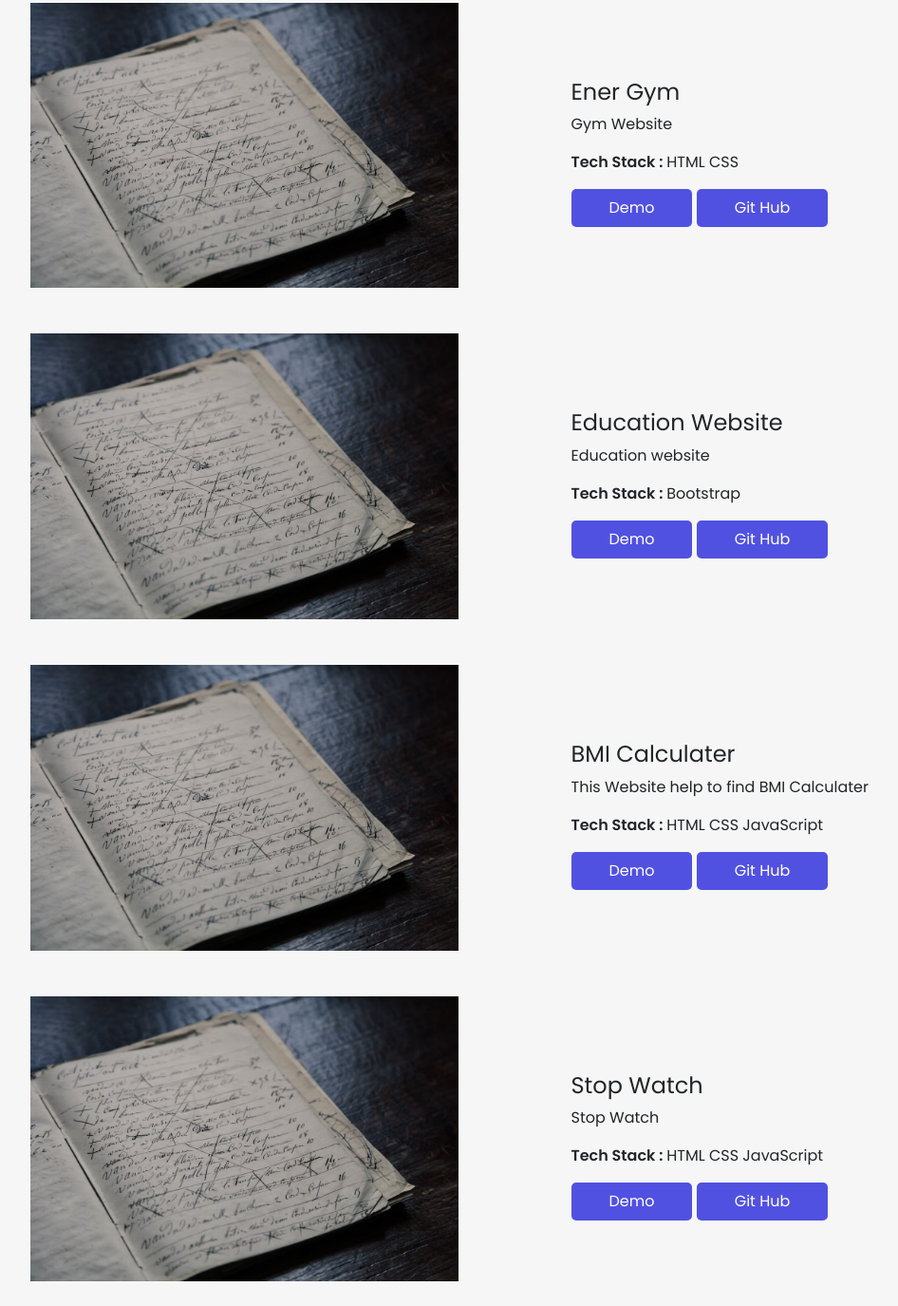
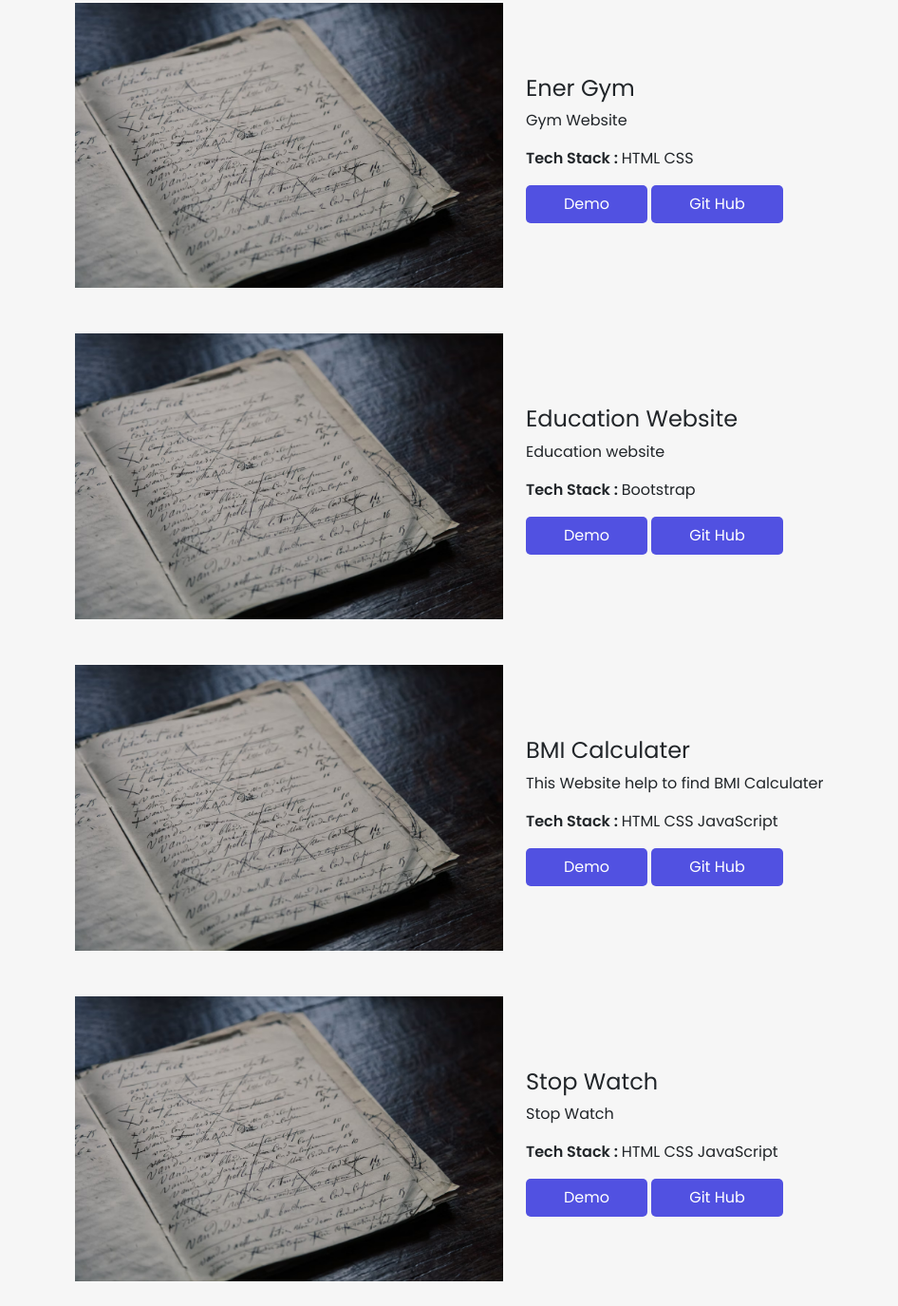
Before and after one commit to ANUSHALAV/Portfolio_Website, a plain HTML site: page index.html in a window 1280 px wide. Shown: the part 2225-3600 px from the top of the page at 95% size, without its empty margins (98-1044 px from the left). Drawn offline with nearby package versions, Linux system fonts and the light colour scheme.

Commit message:
initial commit

```diff
--- a/index.html
+++ b/index.html
@@ -198,7 +198,7 @@
                     </div>
                 </div>
 
-                <div class="row align-items-center  mb-5 justify-content-around">
+                <div class="row align-items-center  mb-5 justify-content-center">
                     <div class="col-md-5 col-9 image">
                         <img src="images/photo-1576269483449-3b694997b362.avif" alt="" class="w-100">
                     </div>
@@ -206,12 +206,12 @@
                         <h3>Ener Gym</h3>
                         <p>Gym Website</p>
                         <p><span class="fw-bold text-capitalize">tech stack : </span>HTML CSS</p>
-                        <button class="main-btn">demo</button>
+                        <button class="main-btn mb-2">demo</button>
                         <button class="main-btn">git hub</button>
                     </div>
                 </div>
 
-                <div class="row align-items-center mb-5 justify-content-around">
+                <div class="row align-items-center mb-5 justify-content-center">
                     <div class="col-md-5 col-9 image">
                         <img src="images/photo-1576269483449-3b694997b362.avif" alt="" class="w-100">
                     </div>
@@ -219,13 +219,13 @@
                         <h3>Education Website</h3>
                         <p>Education website</p>
                         <p><span class="fw-bold text-capitalize">tech stack : </span>Bootstrap</p>
-                        <button class="main-btn">demo</button>
+                        <button class="main-btn mb-2">demo</button>
                         <button class="main-btn">git hub</button </div>
                     </div>
 
                 </div>
 
-                <div class="row align-items-center mb-5 justify-content-around">
+                <div class="row align-items-center mb-5 justify-content-center">
                     <div class="col-md-5 col-9 image">
                         <img src="images/photo-1576269483449-3b694997b362.avif" class="w-100" alt="">
                     </div>
@@ -233,14 +233,14 @@
                         <h3>BMI Calculater</h3>
                         <p>This Website help to find BMI Calculater</p>
                         <p><span class="fw-bold text-capitalize">tech stack : </span>HTML CSS JavaScript</p>
-                        <button class="main-btn">demo</button>
+                        <button class="main-btn mb-2">demo</button>
                         <button class="main-btn">git hub</button </div>
                     </div>
 
                 </div>
 
 
-                <div class="row align-items-center mb-5 justify-content-around">
+                <div class="row align-items-center mb-5 justify-content-center">
                     <div class="col-md-5 col-9 image">
                         <img src="images/photo-1576269483449-3b694997b362.avif" class="w-100" alt="">
                     </div>
@@ -248,12 +248,12 @@
                         <h3>Stop Watch</h3>
                         <p>Stop Watch</p>
                         <p><span class="fw-bold text-capitalize">tech stack : </span>HTML CSS JavaScript</p>
-                        <button class="main-btn">demo</button>
+                        <button class="main-btn mb-2">demo</button>
                         <button class="main-btn">git hub</button </div>
                     </div>
                 </div>
 
-                <div class="row align-items-center justify-content-around">
+                <div class="row align-items-center justify-content-center">
                     <div class="col-md-5 col-9 image">
                         <img src="images/photo-1576269483449-3b694997b362.avif" class="w-100" alt="">
                     </div>
@@ -261,7 +261,7 @@
                         <h3>Calculater</h3>
                         <p>This project help to perform some arithmetic operation</p>
                         <p><span class="fw-bold text-capitalize">tech stack : </span>HTML CSS JavaScript</p>
-                        <button class="main-btn">demo</button>
+                        <button class="main-btn mb-2">demo</button>
                         <button class="main-btn">git hub</button </div>
                     </div>
                 </div>
```
